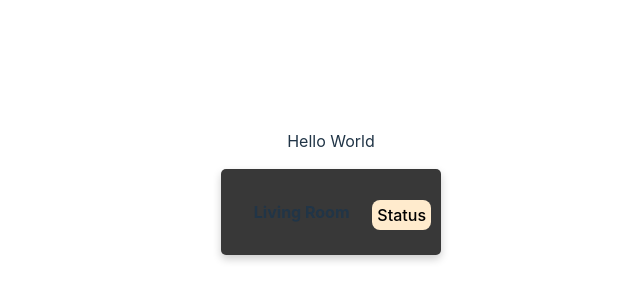
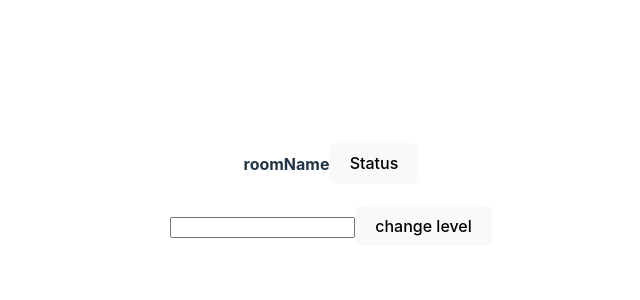
Before and after one commit to oatwarat/Light_Control, a React (Vite) app in the folder frontend/lightcontrol-frontend/: page / in a window 1280 px wide. Shown: the part 216-516 px from the top of the page, without its empty margins (309-949 px from the left). Built offline with nearby package versions, Linux system fonts and the light colour scheme.

Commit message:
update Card

```diff
--- a/frontend/lightcontrol-frontend/src/App.jsx
+++ b/frontend/lightcontrol-frontend/src/App.jsx
@@ -8,7 +8,6 @@ function App() {
 
   return (
     <Card/>
-
   )
 }
 
--- a/frontend/lightcontrol-frontend/src/components/RoomCard.jsx
+++ b/frontend/lightcontrol-frontend/src/components/RoomCard.jsx
@@ -1,9 +1,12 @@
-import React from 'react'
+import React, { useEffect, useState } from 'react'
 // import { Link } from 'react-router-dom'
 import '../styles/RoomCard.css'
 // import defaultIcon from '../assets/default.png' // Default Icon
 
-const Card = ({roomName,Icon,Status,Brightness}) => {
+const Card = ({roomName,Status="Mannual",Brightness=0}) => {
+
+	// const []
+
 	const getCardColorClass = ({Status,Brightness}) => {
         if ((Status == "Mannual" || Status == "Auto") && Brightness == 0) {
             return "OffCardColor"
@@ -14,17 +17,47 @@ const Card = ({roomName,Icon,Status,Brightness}) => {
         }
 	}
 
+	const StatusSwtich = (Status) => {
+		if (Status == "Mannual") {
+			Status = "Auto"
+		} else if (Status == "Auto") {
+			Status = "MannualPhys"
+		} else if (Status == "MannualPhys"){
+			Status = "MannualWeb"
+		} else if (Status == "MannualWeb"){
+			Status = "Mannual"
+		}
+	}
+
+	const BrightnessValue = useState("")
+
+	const handleSubmit = (e) => {
+		e.preventDefault()
+		const ressult = {
+			roomName,
+			Status,
+			Brightness : BrightnessValue
+		}
+		const data = ressult.json()
+		fetch('http://localhost:5000/api/room',
+		{
+			method: 'POST',
+			body: data
+		}
+		).then((res) => console.log("Hi"))
+
+	}
+
 	// const routeName = `/${category}/${id}`
 
 	return (
 		<div>
-			<p>Hello World</p>
 			{/* <div className={`${getCardColorClass(Status,Brightness)}`}> */}
-			<div className="OffCardColor">
-      			<h4><b>Living Room</b><button className = "Status">Status</button></h4>
-
+			<div>
+      			<h4><b>roomName</b><button className = {Status} onClick={StatusSwtich}>Status</button></h4>
+                <input onChange = {e => BrightnessValue}/>
+				<button className = "Brightness" onClick={handleSubmit}>change level</button>
 			</div>
-
 		</div>
 	)
 }
--- a/frontend/lightcontrol-frontend/src/styles/RoomCard.css
+++ b/frontend/lightcontrol-frontend/src/styles/RoomCard.css
@@ -93,3 +93,15 @@
     background: #04AA6D;
     cursor: pointer;
   }
+
+  .MannualWeb{
+    background-color: #55947d;
+  }
+
+  .MannualPhys{
+    background-color: #126043;
+  }
+
+  .Auto{
+    background-color: #14c9ba;
+  }
```
